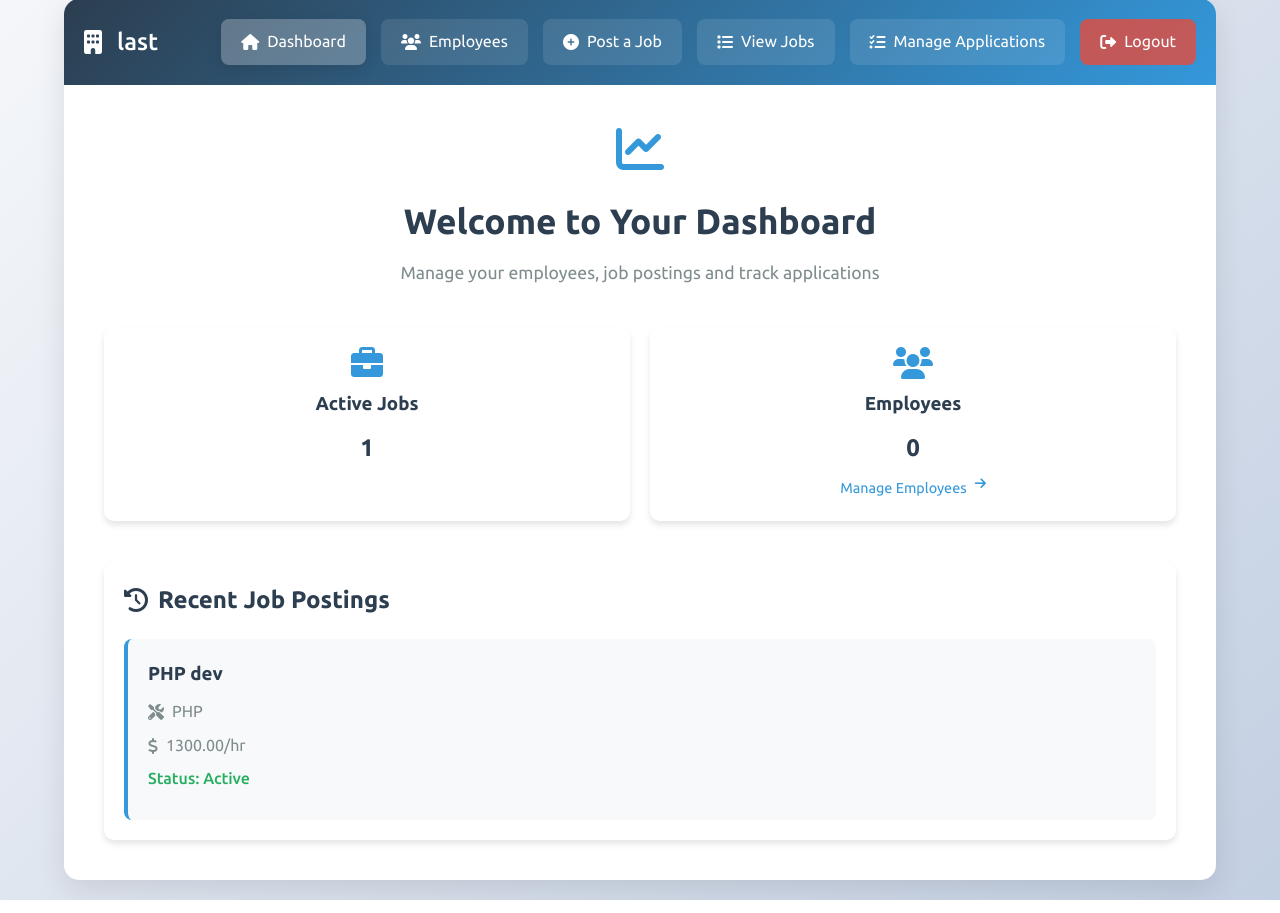
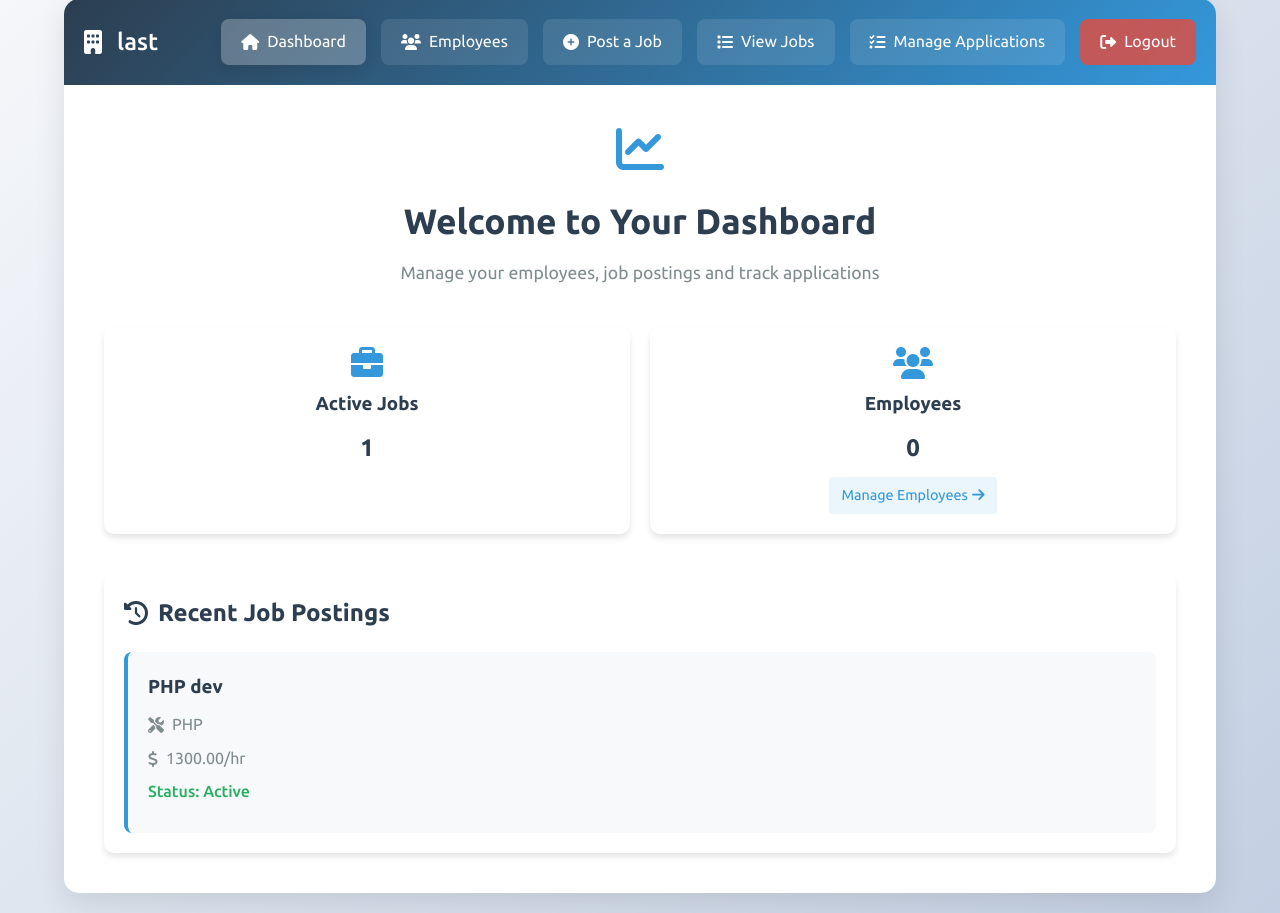
Before and after one commit to nafis-muktashid/CSE311L-CC, a PHP site: page /dashboard.php in a window 1280 px wide. Shown: the part 21-934 px from the top of the page. Run offline with PHP 8.4, Linux system fonts and the light colour scheme; a user stored in the database is signed in; data comes from the database, SQL or seed files in the repository; data that the repository does not hold is empty.

Commit message:
employee add in the company done.

```diff
--- a/css/dashboard.css
+++ b/css/dashboard.css
@@ -90,28 +90,34 @@ body {
 	color: #2c3e50;
 }
 
-.stat-link {
+.stat-card .manage-link {
 	display: inline-flex;
 	align-items: center;
-	gap: 8px;
+	gap: 4px;
 	color: #3498db;
 	text-decoration: none;
+	font-size: 0.9rem;
+	padding: 6px 12px;
+	border-radius: 4px;
+	background-color: rgba(52, 152, 219, 0.1);
 	margin-top: 10px;
-	font-size: 0.9rem;
-	transition: color 0.3s ease;
+	transition: all 0.3s ease;
 }
 
-.stat-link:hover {
-	color: #2980b9;
-}
-
-.stat-link i {
-	font-size: 0.8rem;
+.stat-card .manage-link .fa-arrow-right {
+	position: relative;
+	top: 5px; /* This is the key value that aligns the arrow with text */
+	font-size: 0.9rem;
 	transition: transform 0.3s ease;
 }
 
-.stat-link:hover i {
-	transform: translateX(4px);
+.stat-card .manage-link:hover {
+	background-color: rgba(52, 152, 219, 0.2);
+	transform: translateX(5px);
+}
+
+.stat-card .manage-link:hover .fa-arrow-right {
+	transform: translateX(2px);
 }
 
 .recent-jobs {
--- a/dashboard.php
+++ b/dashboard.php
@@ -1,4 +1,9 @@
 <?php
+// Add these headers at the top of the file
+header("Cache-Control: no-store, no-cache, must-revalidate, max-age=0");
+header("Cache-Control: post-check=0, pre-check=0", false);
+header("Pragma: no-cache");
+
 session_start();
 require_once './utilities/con_db.php';
 require_once './components/header.php';
@@ -51,7 +56,7 @@ $employeeCount = $employeeResult->fetch_assoc()['employee_count'];
                     <i class="fas fa-users"></i>
                     <h3>Employees</h3>
                     <p class="stat-number"><?php echo $employeeCount; ?></p>
-                    <a href="employees.php" class="stat-link">Manage Employees <i class="fas fa-arrow-right"></i></a>
+                    <a href="employees.php" class="manage-link">Manage Employees <i class="fas fa-arrow-right"></i></a>
                 </div>
             </div>
 
```
Also changed, not shown: utilities/manage_employees.php (+9 -4 lines).
